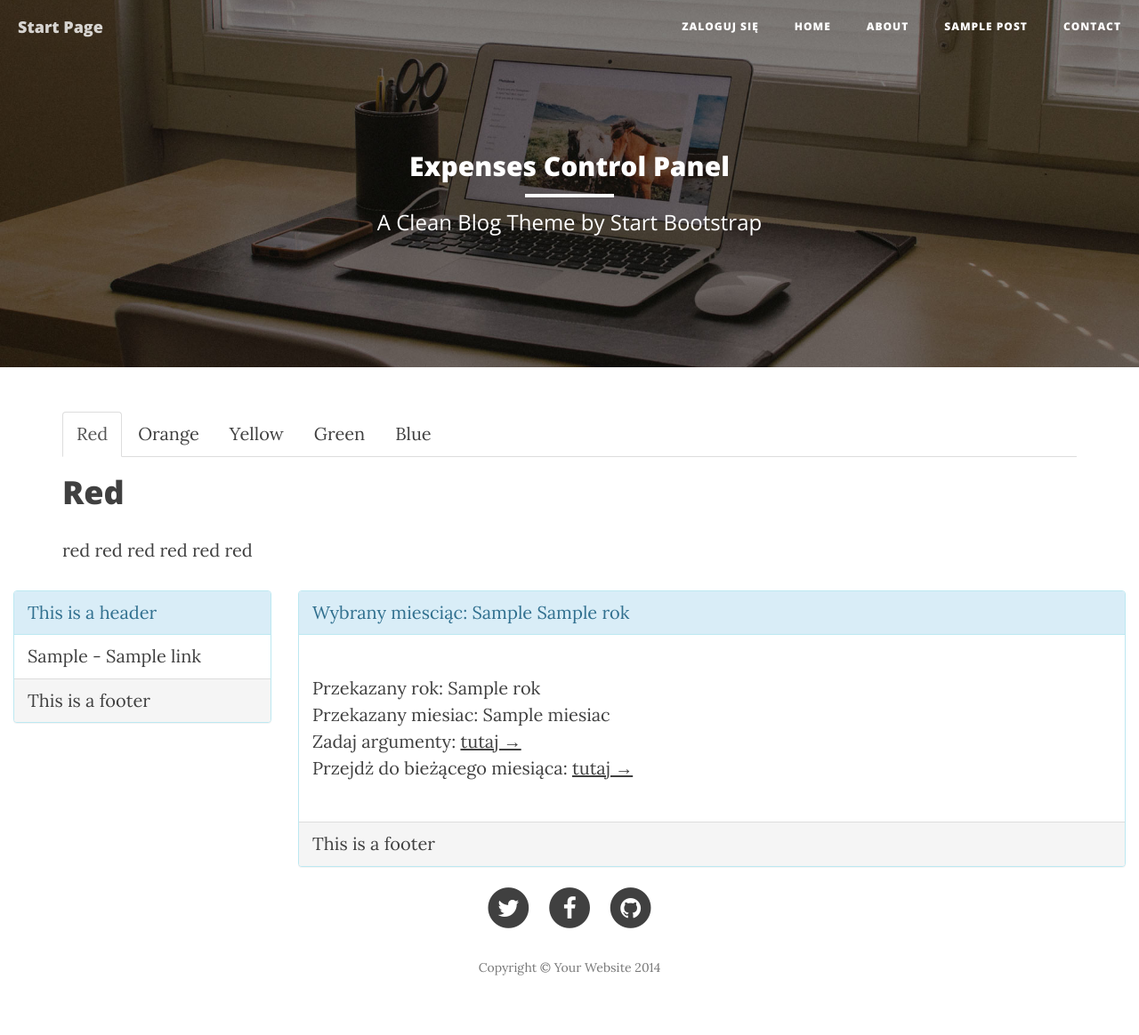
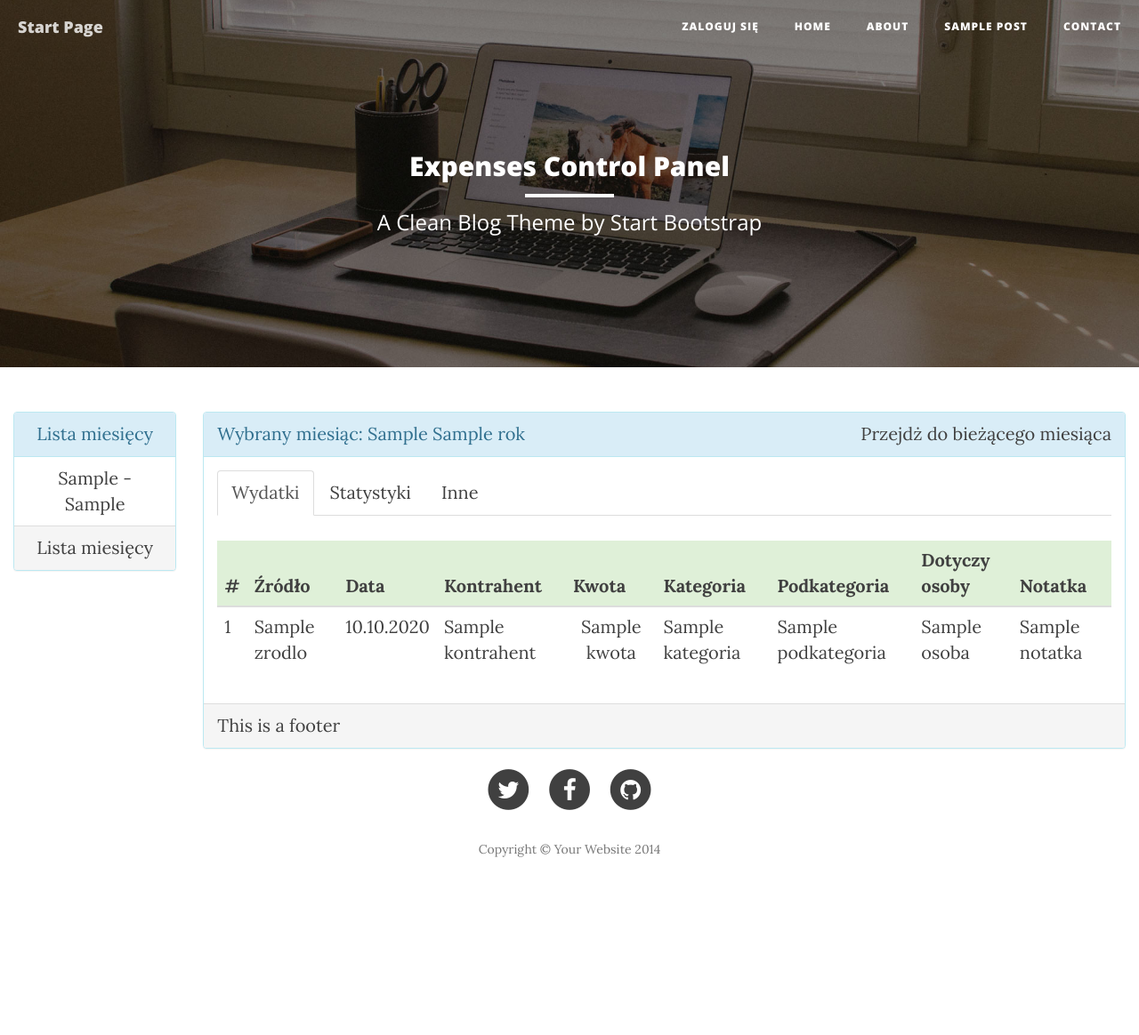
Before and after one commit to mytekk/expenses_control, a Django app: template expenses_control/panel_expenses_control/templates/panel_expenses_control/index.html in a window 1280 px wide. Shown: the whole page at 89% size. After the commit the page ends 964 px from the top, so only its background shows below. Run offline with Django 3.2, Linux system fonts and the light colour scheme; the template is opened without the code that fills it: most values are stand-ins (such as "Sample title", 1, 10 or a date in 2020); some libraries are stand-ins or nearby versions.

Commit message:
Dodanie tabelki z wydatkami, zmian sposobu generowania par rok-miesiac, konkretnie nazwa miesiaca; oraz inne male zmiany kosmetyczne.

```diff
--- a/expenses_control/panel_expenses_control/templates/panel_expenses_control/index.html
+++ b/expenses_control/panel_expenses_control/templates/panel_expenses_control/index.html
@@ -1,5 +1,6 @@
 {% extends "expenses_control/szkielet.html" %}
 {% load staticfiles %}
+{% load panel_expenses_control_filters %}
 
 {% comment %}
 {% block navigation  %}
@@ -14,73 +15,102 @@
 
 <div class="container">
 
-<!-------->
-<div id="content">
-    <ul id="tabs" class="nav nav-tabs" data-tabs="tabs">
-        <li class="active"><a href="#red" data-toggle="tab">Red</a></li>
-        <li><a href="#orange" data-toggle="tab">Orange</a></li>
-        <li><a href="#yellow" data-toggle="tab">Yellow</a></li>
-        <li><a href="#green" data-toggle="tab">Green</a></li>
-        <li><a href="#blue" data-toggle="tab">Blue</a></li>
-    </ul>
-    <div id="my-tab-content" class="tab-content">
-        <div class="tab-pane active" id="red">
-            <h1>Red</h1>
-            <p>red red red red red red</p>
-        </div>
-        <div class="tab-pane" id="orange">
-            <h1>Orange</h1>
-            <p>orange orange orange orange orange</p>
-        </div>
-        <div class="tab-pane" id="yellow">
-            <h1>Yellow</h1>
-            <p>yellow yellow yellow yellow yellow</p>
-        </div>
-        <div class="tab-pane" id="green">
-            <h1>Green</h1>
-            <p>green green green green green</p>
-        </div>
-        <div class="tab-pane" id="blue">
-            <h1>Blue</h1>
-            <p>blue blue blue blue blue</p>
-        </div>
-    </div>
-</div>
-
-
 <script type="text/javascript">
     jQuery(document).ready(function ($) {
         $('#tabs').tab();
     });
 </script>
+
 </div> <!-- container -->
 
-<div class="col-lg-3">
-<div class="panel panel-info">
+<div class="col-lg-2">
+<div class="panel panel-info text-center">
                 <div class="panel-heading">
-                    This is a header
+                   Lista miesięcy
                 </div>
                 <ul class="list-group list-group-flush">
 			{% if lista_par_miesiac_rok %}
 				{% for rekord in lista_par_miesiac_rok %}
-			                <li class="list-group-item"> {{ rekord.0 }} - {{ rekord.1 }} <a href="{% url "panel_expenses_control.views.index" rok=rekord.0 miesiac=rekord.1 %}">link</a>  </li>
+			                <li class="list-group-item"> <a href="{% url "panel_expenses_control.views.index" rok=rekord.0 miesiac=rekord.1 %}">{{ rekord.0 }} - {{ rekord.2 }}</a>  </li>
 			        {% endfor %}
 			{% else %}
 				<li class="list-group-item"> brak danych </li>
 			{% endif %}
                 </ul>
                 <div class="panel-footer">
-                    This is a footer
+                    Lista miesięcy
                 </div>
 </div>
 </div>
 
-<div class="col-lg-9">
+<div class="col-lg-10">
 <div class="panel panel-info">
                 <div class="panel-heading">
-                    Wybrany miesciąc: {{ miesiac_nazwa }} {{ rok }}
+                    Wybrany miesiąc: {{ miesiac_nazwa }} {{ rok }}
+		    <span class="pull-right"><a href="{% url "panel_expenses_control.views.index" %}">Przejdż do bieżącego miesiąca</a></span>
                 </div>
                 <div class="panel-body">
+
+
+		    <ul id="tabs" class="nav nav-tabs" data-tabs="tabs">
+	            <li class="active"><a href="#wydatki" data-toggle="tab">Wydatki</a></li>
+            	    <li><a href="#statystyki" data-toggle="tab">Statystyki</a></li>
+		    <li><a href="#inne" data-toggle="tab">Inne</a></li>
+		    </ul>
+		    <div id="my-tab-content" class="tab-content">
+
+			<div class="tab-pane active" id="wydatki">
+			<br>
+		        {% if wydatki|length != 0 %}
+		        <div class="table-responsive">
+		                <table class="table table-hover table-curved">
+		                        <thead>
+		                                <tr class="success">
+		                                        <th>#</th>
+		                                        <th>Źródło</th>
+		                                        <th>Data</th>
+		                                        <th>Kontrahent</th>
+		                                        <th>Kwota</th>
+		                                        <th>Kategoria</th>
+		                                        <th>Podkategoria</th>
+		                                        <th>Dotyczy osoby</th>
+		                                        <th>Notatka</th>
+		                                </tr>
+		                        </thead>
+		                        <tbody id="myTable">
+		                                {% for wydatek in wydatki %}
+		                                        <tr     class="{% if forloop.counter|divisibleby:2 %} warning {% endif %}">
+		                                                <td>{{forloop.counter}}</td>
+		                                                <td>{{wydatek.zrodlo}}</td>
+		                                                <td>{{wydatek.data|date:"d.m.Y"}}</td>
+		                                                <td>{{wydatek.kontrahent}}</td>
+		                                                <td class="text-center">{{wydatek.kwota}}</td>
+		                                                <td>{{wydatek.kategoria}}</td>
+		                                                <td>{{wydatek.podkategoria}}</td>
+		                                                <td>{{wydatek.osoba}}</td>
+		                                                <td>{{wydatek.notatka}}</td>
+		                                        </tr>
+		                                {% endfor %}
+		                        </tbody>
+		                </table>
+		        </div>
+		        {% else %}
+			<center><i>Nie ma jeszcze żadnych wydatków w tym miesiącu...<br><br></i></center>
+		        {% endif %}
+			</div>
+
+			<div class="tab-pane" id="statystyki">
+                            <h1>statystyki</h1>
+                            <p>Suma wszystkich wydatków: {{ suma_wszystkich_wydatkow.suma_miesieczna }}</p>
+				<br>
+				<br>
+					{% for rekord in suma_per_kategoria %}
+						Kategoria: {{ rekord.kategoria__nazwa }} suma: {{ rekord.suma_w_kategorii }}<br>
+					{% endfor %}
+                        </div>
+
+			<div class="tab-pane" id="inne">
+			    <h1>inne</h1>
 	                    <p>
 				Przekazany rok: {{ rok }}
 				<br>
@@ -91,10 +121,15 @@
 				Przejdż do bieżącego miesiąca: <a href="{% url "panel_expenses_control.views.index" %}">tutaj &rarr;</a>
 	                    </p>
 			</div>
+
+		    </div>
+                </div>
                 <div class="panel-footer">
                     This is a footer
                 </div>
 </div>
 </div>
 
+
+
 {% endblock main_content  %}
```
Also changed, not shown: expenses_control/panel_expenses_control/templates/panel_expenses_control/zakladki.html (added, +29 -0 lines), expenses_control/panel_expenses_control/templatetags/panel_expenses_control_filters.py (added, +10 -0 lines), expenses_control/panel_expenses_control/views.py (+9 -4 lines), expenses_control/panel_expenses_control/templatetags/__init__.py (added), 4 other files. Lines whose indentation alone changed are shown as unchanged.
